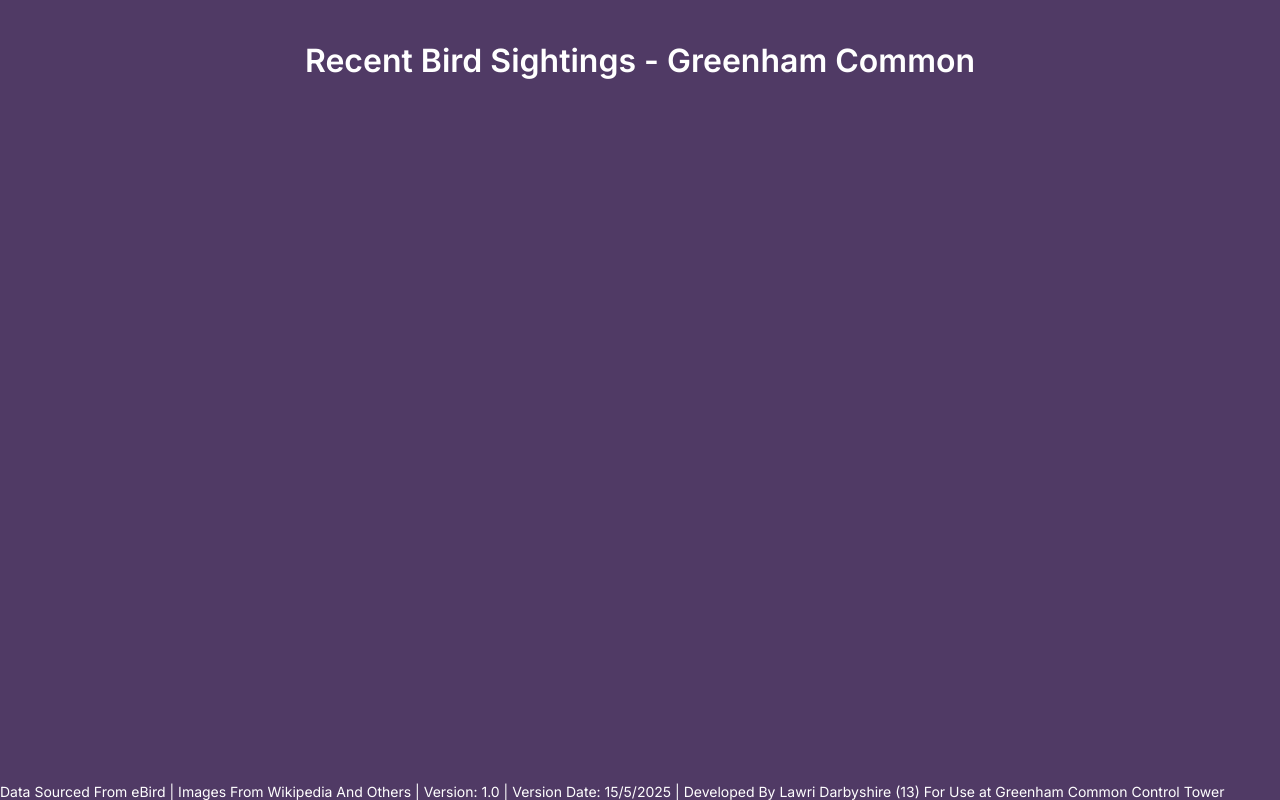
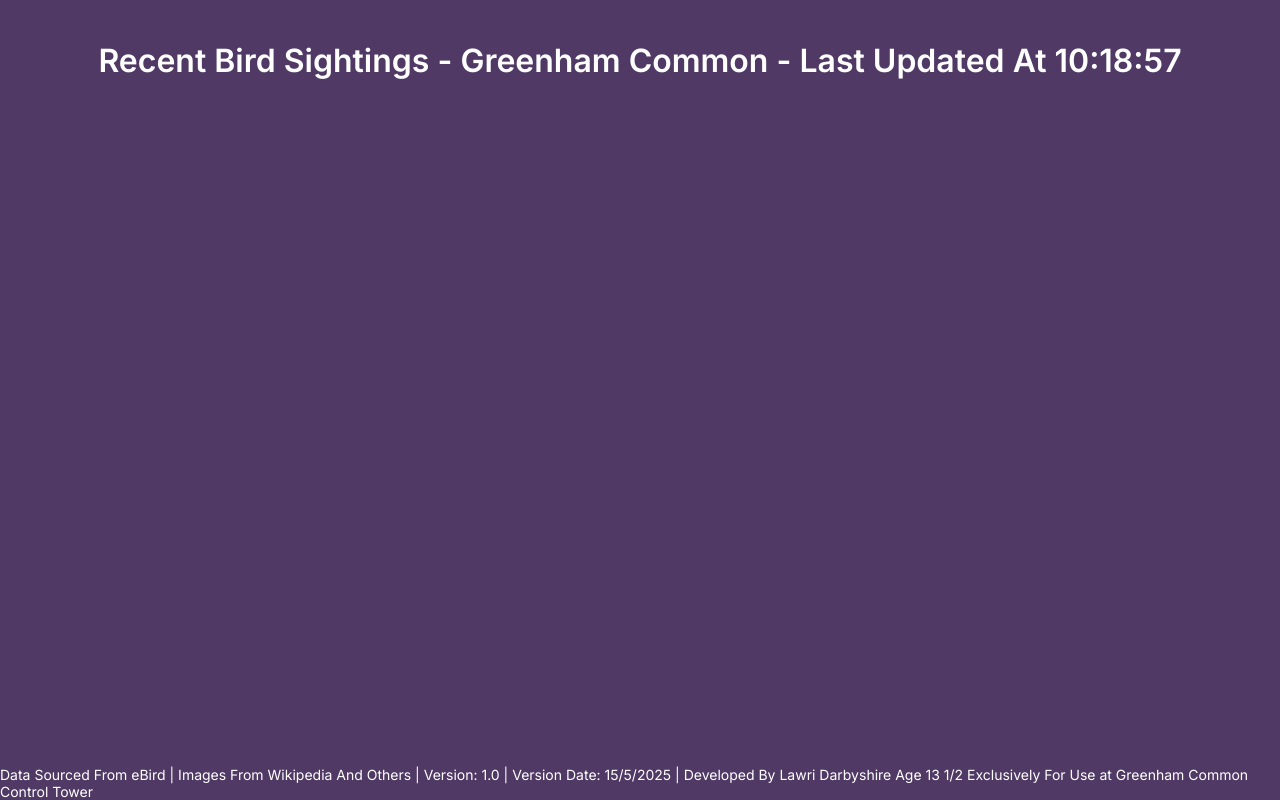
Before and after one commit to Greenham-Common-Control-Tower/EBird-Display, a Flask app: page / in a window 1280 px wide. Run offline with Flask 3, Linux system fonts and the light colour scheme; data that the repository does not hold is empty.

Commit message:
Updated Main.py to show time and updated setup script

```diff
--- a/main.py
+++ b/main.py
@@ -1,6 +1,7 @@
 from flask import Flask, render_template
 import requests
 import wikipedia
+import time
 
 # Edit These Flags To Customize the software
 PORT = 1991
@@ -21,7 +22,9 @@ def get_bird_image_url(sci_name):
     manual_image_overrides = {
     "Milvus milvus": "https://images.stockcake.com/public/1/1/e/11e71e9c-d454-4102-9526-6011f1a92308_medium/majestic-soaring-eagle-stockcake.jpg",
     "Buteo buteo" : "https://cdn.openart.ai/published/gfDssGha4jNjVWozyeak/bizG1roP_Dtrc_256.webp",
-    "Phasianus colchicus" : "https://cdn.neighbourly.co.nz/images/cache/message_image_thumbnail/message_images/626857575e9081.13864759.jpeg?170410"
+    "Phasianus colchicus" : "https://cdn.neighbourly.co.nz/images/cache/message_image_thumbnail/message_images/626857575e9081.13864759.jpeg?170410",
+    "Anthus pratensis": "https://th.bing.com/th/id/R.295b7daaa42792951d05a6b7da3a4573?rik=qzVHphcXNhp5OA&riu=http%3a%2f%2fwww.naturephoto-cz.com%2fphotos%2fbirds%2fanthus-pratensis-39724.jpg&ehk=SlJKj3z6grLHRdpznIDlz%2bI24%2fGfYvCybL3YCdhF93g%3d&risl=&pid=ImgRaw&r=0&sres=1&sresct=1",
+    "Sylvia atricapilla": "https://media.istockphoto.com/id/174837709/photo/eurasian-blackcap.jpg?s=612x612&w=0&k=20&c=3kUxdWcOQ8Xj41Q4HEKzxhQPsrkxrAYWc8XupMm_O6g="
     }
 
 
@@ -68,7 +71,10 @@ def fetchData():
 
     print(">> Data Fetch Complete")
     return data
-
+def getTime():
+    now = time.strftime("%H:%M:%S", time.localtime())
+    print(">> Refresh Time: ", now)
+    return now
 # Initialize Flask app
 print(">> Initializing Flask Web Server")
 app = Flask(__name__)
@@ -78,8 +84,9 @@ app = Flask(__name__)
 def main():
     print(">> Page Requested")
     observations = fetchData()
+    current_time = getTime()
     print(">> Rendering Page")
-    return render_template('index.html', observations=observations[:AMOUNT_OF_BIRDS])
+    return render_template('index.html', observations=observations[:AMOUNT_OF_BIRDS], time=current_time)
 
 if __name__ == "__main__":
     app.run(port=PORT, host=HOST)
--- a/templates/index.html
+++ b/templates/index.html
@@ -75,7 +75,7 @@
     </style>
 </head>
 <body>
-    <h1>Recent Bird Sightings - Greenham Common</h1>
+    <h1>Recent Bird Sightings - Greenham Common - Last Updated At {{ time }}</h1>
     <div class="grid">
         {% for obs in observations %}
         <div class="card">
@@ -90,7 +90,7 @@
         {% endfor %}
     </div>
     <footer>
-        Data Sourced From eBird | Images From Wikipedia And Others | Version: 1.0 | Version Date: 15/5/2025 | Developed By Lawri Darbyshire (13) For Use at Greenham Common Control Tower
+        Data Sourced From eBird | Images From Wikipedia And Others | Version: 1.0 | Version Date: 15/5/2025 | Developed By Lawri Darbyshire Age 13 1/2 Exclusively For Use at Greenham Common Control Tower
     </footer>
 </body>
 </html>
```
Also changed, not shown: 1 other file.
